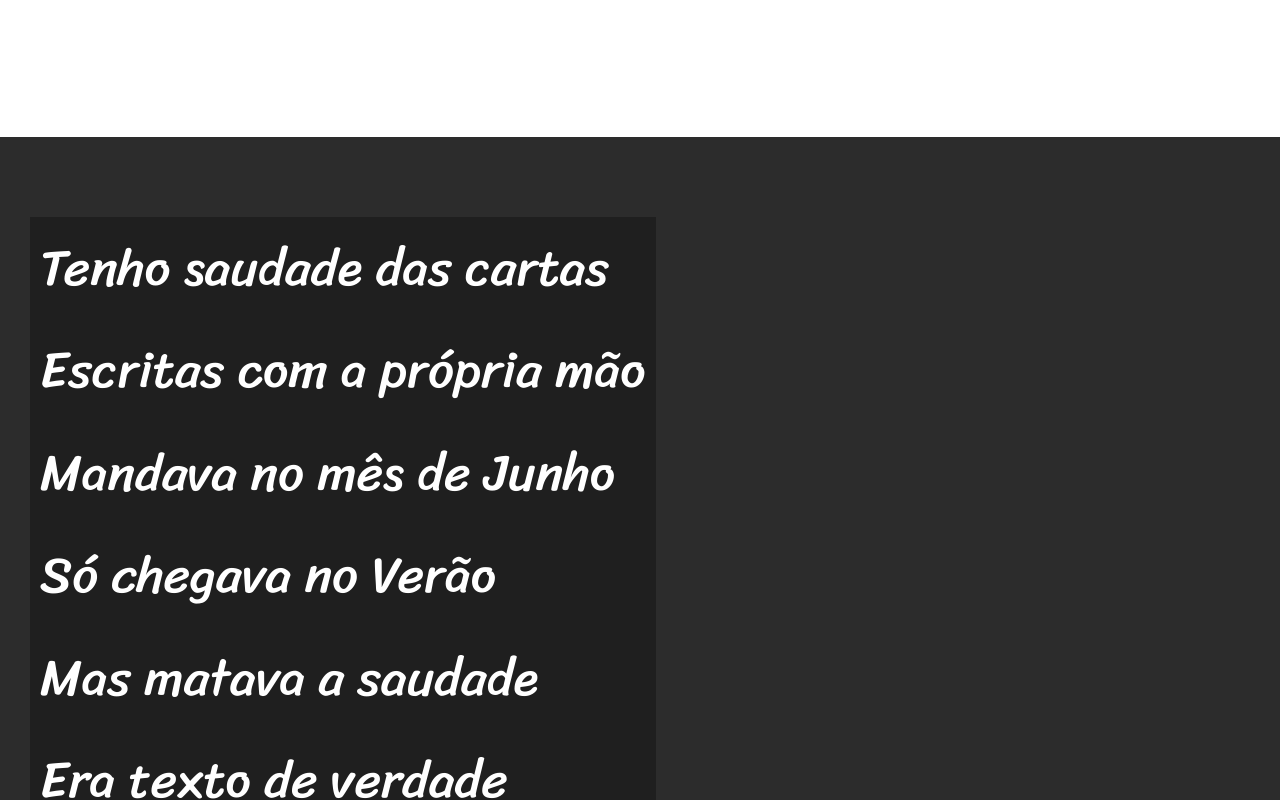
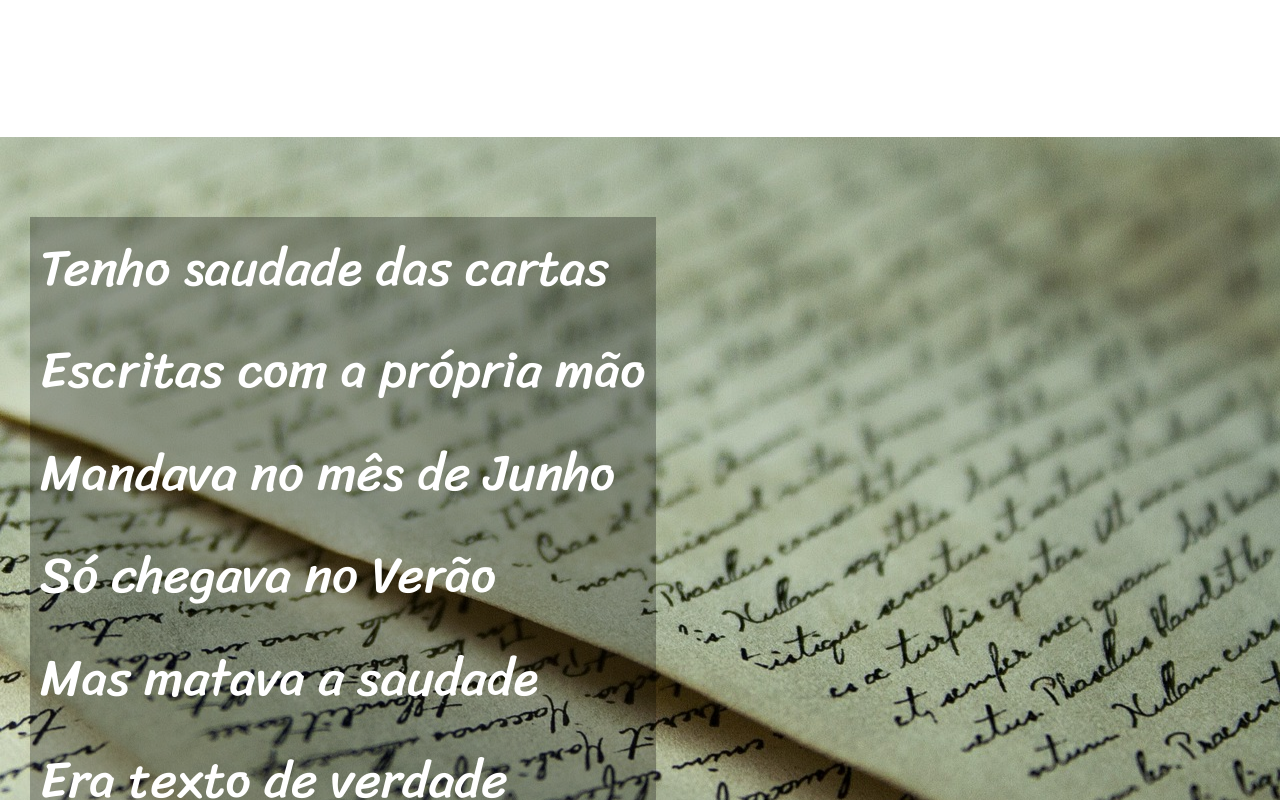
Before and after one commit to felipecabrera1/cordel, a plain HTML site: page index.html in a window 1280 px wide. Shown: the part 3880-4680 px from the top of the page. Drawn offline with Linux system fonts and the light colour scheme; the site is published under a folder, as on GitHub Pages, so addresses that start at the root find nothing.

Commit message:
arrumei a pasta do id

```diff
--- a/style/style.css
+++ b/style/style.css
@@ -69,7 +69,7 @@ section#img1 {
     background-attachment: fixed;
 }
 section#img2 {
-    background-image: url(/imagens/background002.jpg);
+    background-image: url(../imagens/background002.jpg);
     background-position: bottom right;
     background-repeat: no-repeat;
     background-attachment: fixed;
```
